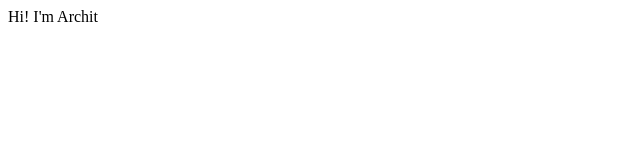
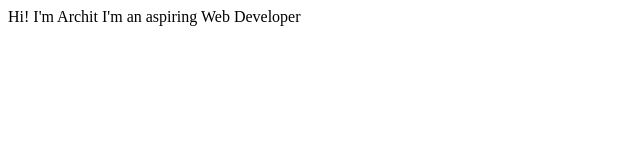
Before and after one commit to archit-rohal/architrohal-site, a plain HTML site: page index.html in a window 1280 px wide. Shown: the whole page, without its empty margins (0-640 px from the left). Drawn offline with Linux system fonts and the light colour scheme.

Commit message:
update text

```diff
--- a/index.html
+++ b/index.html
@@ -8,5 +8,6 @@
 </head>
 <body>
   Hi! I'm Archit
+  I'm an aspiring Web Developer
 </body>
 </html>
```
Also changed, not shown: 1 other file.
